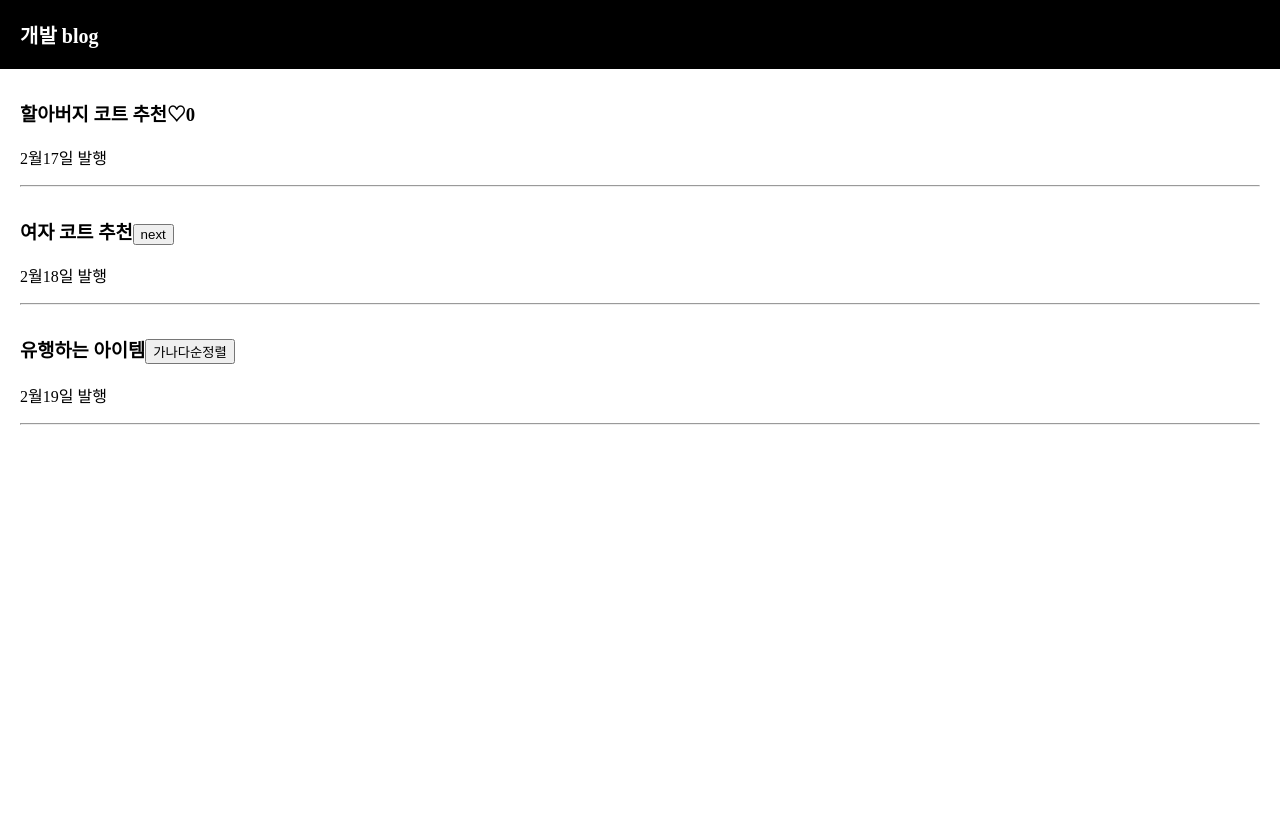
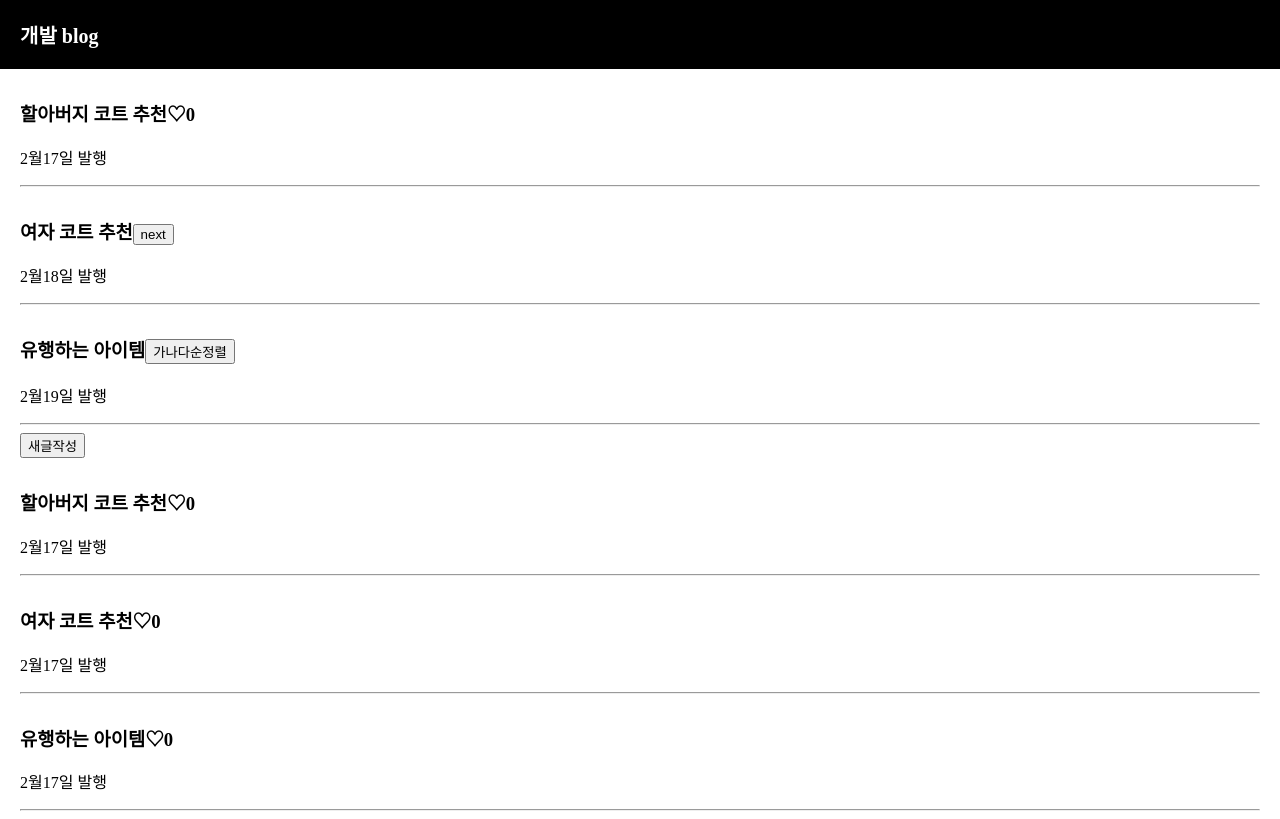
Before and after one commit to seong-dodo/react-blog-practice, a React (Create React App) app: page / in a window 1280 px wide. Shown: the top 819 px of the page. Built offline with nearby package versions, Linux system fonts and the light colour scheme.

Commit message:
모달숙제(열고닫기),반복문

```diff
--- a/src/App.js
+++ b/src/App.js
@@ -12,6 +12,13 @@ function App() {
   let posts = '강남 고기 맛집';
 
   let [modal, modal변경] = useState( false )
+  let [newpost, newpost작성] = useState( false )
+
+  var 어레이 =[2,3,4] ;
+  어레이.map(function(a) {
+   return a*10
+  });
+
 
 
   function 제목바꾸기(){
@@ -28,6 +35,12 @@ function App() {
 
   }
 
+  function newpost열기닫기(){
+    //만약에 newPost가 true 이면 false로 업데이트
+    if(newpost == true) newpost작성(false)
+    else newpost작성(true)
+    //만약에 newPost가 false 이면 true로 업데이트
+  }
 
   return (
     <div className="App">
@@ -45,10 +58,31 @@ function App() {
         <hr/>
       </div>
       <div className="list">
-        <h3 onClick={()=>{modal변경(true)}}>{ 글제목[2] }<button onClick={ 제목바꾸기정렬 }>가나다순정렬</button></h3>
+        <h3 onClick={()=>{modal변경(!modal)}}>{ 글제목[2] }<button onClick={ 제목바꾸기정렬 }>가나다순정렬</button></h3>
         <p>2월19일 발행</p>
         <hr/>
+        <button onClick={()=>{newpost열기닫기()}}>새글작성</button>
       </div>
+
+
+     {
+       글제목.map(function (글) {
+         return (
+          <div className="list">
+           <h3>{ 글 }<span onClick={()=>{좋아요변경(좋아요+1)}}>♡</span>{ 좋아요 }</h3>
+           <p>2월17일 발행</p>
+           <hr/>
+          </div>
+         )
+      })
+
+     }
+
+     {
+       newpost === true
+       ? <Newpost />
+       : null
+     }
 
     {
       modal === true
@@ -60,6 +94,14 @@ function App() {
   );
 }
 
+function Newpost(){
+ return(
+   <div className="newpost">
+     <h2>POST제목</h2>
+     <p>새글작성하기</p>
+   </div>
+ )
+}
 
 function Modal(){
 return(
```
